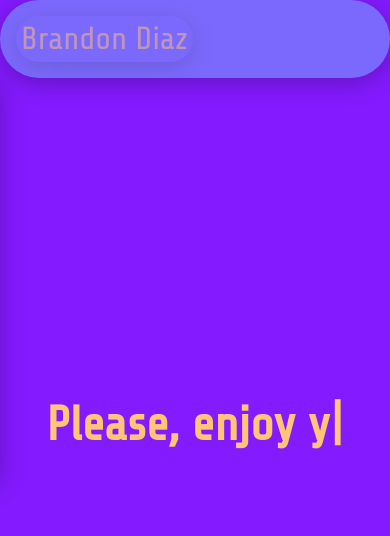
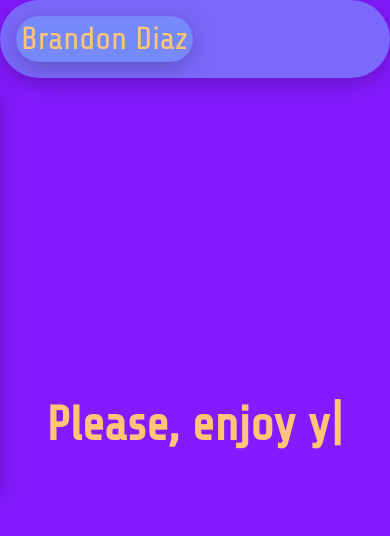
Before and after one commit to 1Clide1/My-react-port, a React (Create React App) app: page / in a window 390 px wide. Shown: the top 536 px of the page. Built offline with nearby package versions, Linux system fonts and the light colour scheme; some icons are missing.

Commit message:
fixed the styling a bit

```diff
--- a/src/App.css
+++ b/src/App.css
@@ -5,6 +5,7 @@
   position: relative;
   top: 20rem;
   font-size: 3rem;
+  z-index: -1;
 }
 /*-----------might use stuff below later--------- */
 /* .App-logo {
--- a/src/components/navbar/Navbar.css
+++ b/src/components/navbar/Navbar.css
@@ -6,7 +6,7 @@
     box-shadow: 0 5px 25px rgba(0, 0, 0, .25);
     border-radius: 3rem;
     background: var(--nav-bg-color);
-    backdrop-filter: blur(5rem);
+    backdrop-filter: blur(5px);
 }
 
 .navbar-links{
@@ -16,7 +16,7 @@
     padding: 5px;
     text-decoration: none;
     margin: .5rem;
-    backdrop-filter: blur(5rem);
+    backdrop-filter: blur(3px);
 }
 .nav-ul{
     display: grid;
@@ -50,6 +50,7 @@ ul li:hover a{
     background: transparent;
     box-shadow: 0 5px 25px rgba(0, 0, 0, .25);
     border-radius: 4rem;
+    backdrop-filter: blur(1px);
     padding: 5px;
     color: var(--text-color);
     font-size: 2rem;
@@ -76,17 +77,20 @@ ul li:hover a{
         display: flex;
         justify-content: space-between;
     }
+    .logo-a{
+        opacity: 1;
+    }
     .nav-ul{
         display: flex;
         flex-direction: column;
         width: 100%;
         height: 400px;
         position: absolute;
-        top: 79px;
+        top: 90px;
         left: -100%;
         opacity: 1;
         background: var(--nav-bg-color);
-        backdrop-filter: blur(5px);
+        backdrop-filter: blur(8px);
         box-shadow: 0 5px 25px rgba(0, 0, 0, .25);
         transition: all .25s ease-out;
     }
@@ -104,6 +108,7 @@ ul li:hover a{
         padding: 2rem;
         width: 90vw;
         display: table;
+        opacity: 1;
     }
 
     .menu-icon{
@@ -113,10 +118,9 @@ ul li:hover a{
         margin: 0 1rem;
         top: .2rem;
         right: .1rem;
-        opacity: .7;
+        opacity: 1;
     }
     .menu-icon:hover{
-        opacity: 1;
         border-radius: 3rem;
         z-index: 100;
         transition: .35s ease-out;
```
